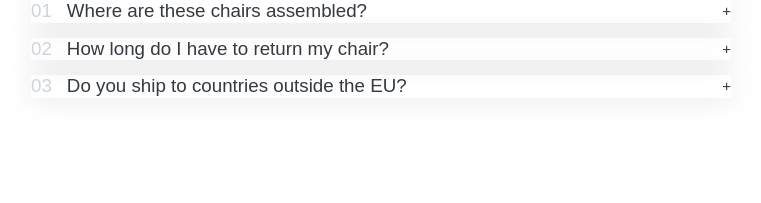
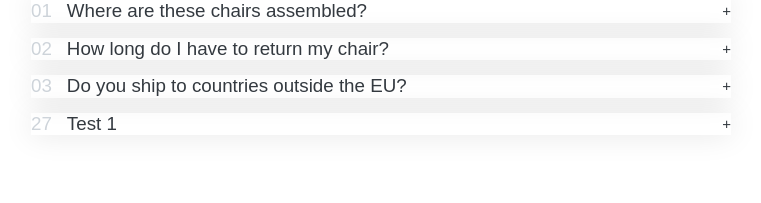
Before and after one commit to Briso10-dev/Proejct-Accordion, a React (Vite) app: page / in a window 1280 px wide. Shown: the top 203 px of the page, without its empty margins (259-1020 px from the left). Built offline with nearby package versions, Linux system fonts and the light colour scheme.

Commit message:
Adding just one children to Accordioon component

```diff
--- a/src/components/Accordion.jsx
+++ b/src/components/Accordion.jsx
@@ -14,8 +14,23 @@
         num={i}
         key={el.title}
         >
-         {el.text} </AccordionItem>
+         {el.text}
+        </AccordionItem>
       ))}
+      <AccordionItem
+        curOpen={curOpen}
+        onOpen={setCurOpen}
+        title="Test 1"
+        num={26}
+        key="Test 01"
+        >
+         <p>Allows React developers to:</p>
+         <ul>
+          <li>Breaks up UI into components</li>
+          <li>Make components reusable</li>
+          <li>Place state efficiently</li>
+          </ul>
+        </AccordionItem>
     </div>
   );
 }
```
